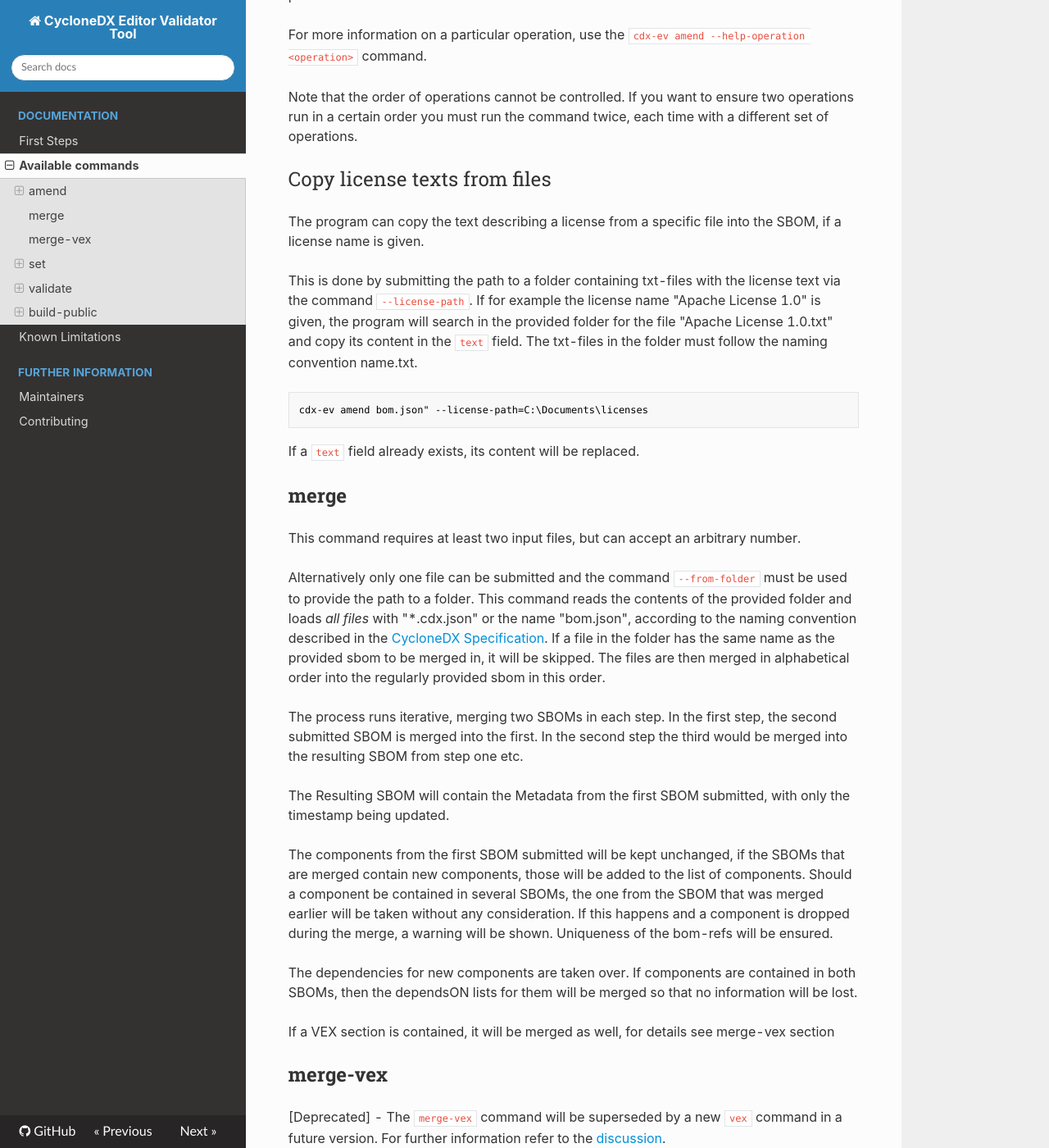
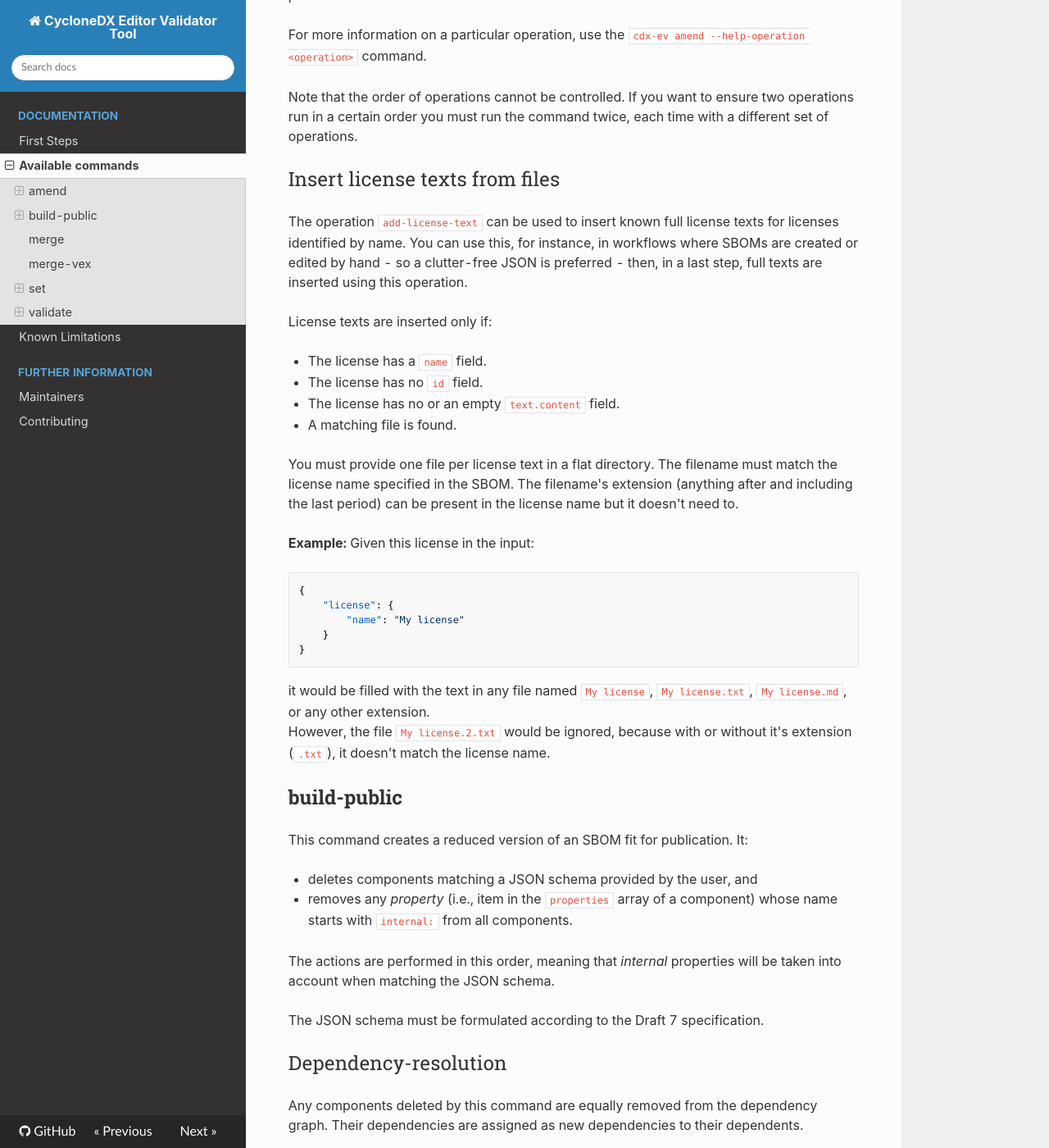
Before and after one commit to Festo-se/cyclonedx-editor-validator, an MkDocs documentation site: the page built from docs/available_commands.md, in a window 1280 px wide and 1400 px high, scrolled down 594 px. Shown: the whole window at 82% size. Built offline with MkDocs 1.6.1, drawn with Linux system fonts in a browser that asks for light colours; nearby versions of some CDN libraries; some web fonts are replaced; some of the changed text lies outside the part shown.

Commit message:
docs: Improve available_commands.md

```diff
--- a/docs/available_commands.md
+++ b/docs/available_commands.md
@@ -16,17 +16,130 @@
 
 Note that the order of operations cannot be controlled. If you want to ensure two operations run in a certain order you must run the command twice, each time with a different set of operations.
 
-### Copy license texts from files
+### Insert license texts from files
 
-The program can copy the text describing a license from a specific file into the SBOM, if a license name is given.
+The operation `add-license-text` can be used to insert known full license texts for licenses identified by name. You can use this, for instance, in workflows where SBOMs are created or edited by hand - so a clutter-free JSON is preferred - then, in a last step, full texts are inserted using this operation.
 
-This is done by submitting the path to a folder containing txt-files with the license text via the command `--license-path`.
-If for example the license name "Apache License 1.0" is given, the program will search in the provided folder for the file "Apache License 1.0.txt" and copy its content in the `text` field.
-The txt-files in the folder must follow the naming convention name.txt.
+License texts are inserted only if:
 
-    cdx-ev amend bom.json" --license-path=C:\Documents\licenses
+* The license has a `name` field.
+* The license has no `id` field.
+* The license has no or an empty `text.content` field.
+* A matching file is found.
 
-If a `text` field already exists, its content will be replaced.
+You must provide one file per license text in a flat directory. The filename must match the license name specified in the SBOM. The filename's extension (anything after and including the last period) can be present in the license name but it doesn't need to.
+
+__Example:__
+Given this license in the input:
+
+    {
+        "license": {
+            "name": "My license"
+        }
+    }
+
+it would be filled with the text in any file named `My license`, `My license.txt`, `My license.md`, or any other extension.
+However, the file `My license.2.txt` would be ignored, because with or without it's extension (`.txt`), it doesn't match the license name.
+
+## build-public
+
+This command creates a reduced version of an SBOM fit for publication. It:
+
+* deletes components matching a JSON schema provided by the user, and
+* removes any *property* (i.e., item in the `properties` array of a component) whose name starts with `internal:` from all components.
+
+The actions are performed in this order, meaning that *internal* properties will be taken into account when matching the JSON schema.
+
+The JSON schema must be formulated according to the Draft 7 specification.
+
+### Dependency-resolution
+
+Any components deleted by this command are equally removed from the dependency graph. Their dependencies are assigned as new dependencies to their dependents.
+
+![Dependencies of deleted components are assigned to their dependents.](img/dependency-resolution.svg)
+
+### Examples
+
+Here are some JSON schemata for common scenarios to get you started.
+
+When passed to the command, this schema will remove any component whose `group` is `com.acme.internal`.
+
+    {
+        "properties": {
+            "group": {
+                "const": "com.acme.internal"
+            }
+        },
+        "required": ["group"]
+    }
+
+An extension of the above, the next schema will delete any component with that `group`, __unless__ it contains a property with the name `internal:public` and the value `true`.
+*Note that the property itself will still be removed from the component, because its name starts with `internal:`.*
+
+    {
+        "properties": {
+            "group": {
+                "const": "com.acme.internal"
+            }
+        },
+        "required": ["group"],
+        "not": {
+            "properties": {
+                "properties": {
+                    "contains": {
+                        "properties": {
+                            "name": {
+                                "const": "internal:public"
+                            },
+                            "value": {
+                                "const": "true"
+                            }
+                        },
+                        "required": ["name", "value"]
+                    }
+                }
+            },
+            "required": ["properties"]
+        }
+    }
+
+This schema will delete the three components with the names `AcmeSecret`, `AcmeNotPublic` and `AcmeSensitive`:
+
+    {
+        "properties": {
+            "name": {
+                "enum": ["AcmeSecret", "AcmeNotPublic", "AcmeSensitive"]
+            }
+        },
+        "required": ["name"]
+    }
+
+The following schema is a little more involved. It will delete any component whose license text contains the string `This must not be made public`.
+
+    {
+        "properties": {
+            "licenses": {
+                "contains": {
+                    "properties": {
+                        "license": {
+                            "properties": {
+                                "text": {
+                                    "properties": {
+                                        "content": {
+                                            "pattern": "This must not be made public"
+                                        }
+                                    }
+                                }
+                            },
+                            "required": ["text"]
+                        }
+                    },
+                    "required": ["license"]
+                }
+            }
+        },
+        "required": ["licenses"]
+    }
 
 ## merge
 
@@ -187,7 +300,7 @@
 * `--no-filename-validation` completely disables validation.
 * Use `--filename-pattern` to provide a custom regex. The filename must be a full match, regex anchors (^ and $) are not required. Regex patterns often include special characters. Pay attention to escaping rules for your shell to ensure proper results.
 * In all other cases, the acceptable filenames depend on the `--schema-type` option:
-  * Using the `default` schema (i.e., vanilla CycloneDX), the validator accepts the two patterns recommended by the [CycloneDX specification](https://cyclonedx.org/specification/overview/#recognized-file-patterns): `bom.json` or `*.cdx.json`.
+  * When no `--schema-type` is provided or it is explicitly set to `default` (i.e., vanilla CycloneDX), the validator accepts the two patterns recommended by the [CycloneDX specification](https://cyclonedx.org/specification/overview/#recognized-file-patterns): `bom.json` or `*.cdx.json`.
   * Using the `custom` schema, filenames must match one of these patterns: `bom.json` or `<name>_<version>_<hash>|<timestamp>|<hash>_<timestamp>.cdx.json`. Read on for some clarifications.
 
 `<name>` and `<version>` correspond to the respective fields in `metadata.component` in the SBOM.
@@ -211,109 +324,3 @@
 
     # Write only a report in GitLab Code Quality format to cq.json
     cdx-ev --quiet validate bom.json --report-format=gitlab-code-quality --report-path=cq.json
-
-## build-public
-
-This command creates a reduced version of an SBOM fit for publication.
-
-If no JSON schema is provided the command:
-
-* removes any *property* (i.e., item in the `properties` array of a component) whose namespace starts with `internal:` from all components, according to [CycloneDX property namespace and name taxonomy](https://github.com/CycloneDX/cyclonedx-property-taxonomy#registered-top-level-namespaces).
-
-If the user provides a JSON schema with the `--schema_path` option, it:
-
-* deletes components matching a JSON schema provided by the user, and
-* removes any *property* (i.e., item in the `properties` array of a component) whose name starts with `internal:` from all components.
-
-The actions are performed in this order, meaning that *internal* properties will be taken into account when matching the JSON schema.
-
-The JSON schema must be formulated according to the Draft 7 specification.
-
-### Dependency-resolution
-
-Any components deleted by this command are equally removed from the dependency graph. Their dependencies are assigned as new dependencies to their dependents.
-
-![Dependencies of deleted components are assigned to their dependents.](img/dependency-resolution.svg)
-
-### Examples
-
-Here are some JSON schemata for common scenarios to get you started.
-
-When passed to the command, this schema will remove any component whose `group` is `com.acme.internal`.
-
-    {
-        "properties": {
-            "group": {
-                "const": "com.acme.internal"
-            }
-        },
-        "required": ["group"]
-    }
-
-An extension of the above, the next schema will delete any component with that `group`, __unless__ it contains a property with the name `internal:public` and the value `true`.
-*Note that the property itself will still be removed from the component, because its name starts with `internal:`.*
-
-    {
-        "properties": {
-            "group": {
-                "const": "com.acme.internal"
-            }
-        },
-        "required": ["group"],
-        "not": {
-            "properties": {
-                "properties": {
-                    "contains": {
-                        "properties": {
-                            "name": {
-                                "const": "internal:public"
-                            },
-                            "value": {
-                                "const": "true"
-                            }
-                        },
-                        "required": ["name", "value"]
-                    }
-                }
-            },
-            "required": ["properties"]
-        }
-    }
-
-This schema will delete the three components with the names `AcmeSecret`, `AcmeNotPublic` and `AcmeSensitive`:
-
-    {
-        "properties": {
-            "name": {
-                "enum": ["AcmeSecret", "AcmeNotPublic", "AcmeSensitive"]
-            }
-        },
-        "required": ["name"]
-    }
-
-The following schema is a little more involved. It will delete any component whose license text contains the string `This must not be made public`.
-
-    {
-        "properties": {
-            "licenses": {
-                "contains": {
-                    "properties": {
-                        "license": {
-                            "properties": {
-                                "text": {
-                                    "properties": {
-                                        "content": {
-                                            "pattern": "This must not be made public"
-                                        }
-                                    }
-                                }
-                            },
-                            "required": ["text"]
-                        }
-                    },
-                    "required": ["license"]
-                }
-            }
-        },
-        "required": ["licenses"]
-    }
```
